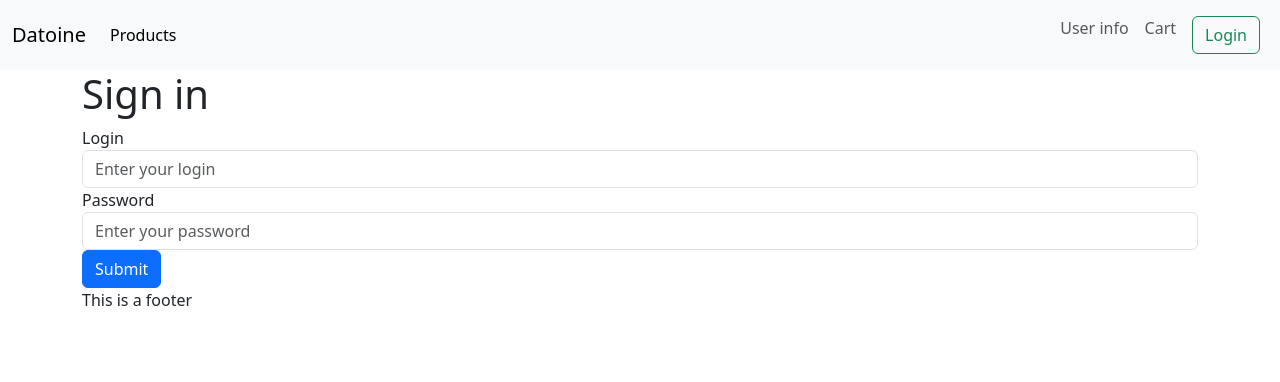
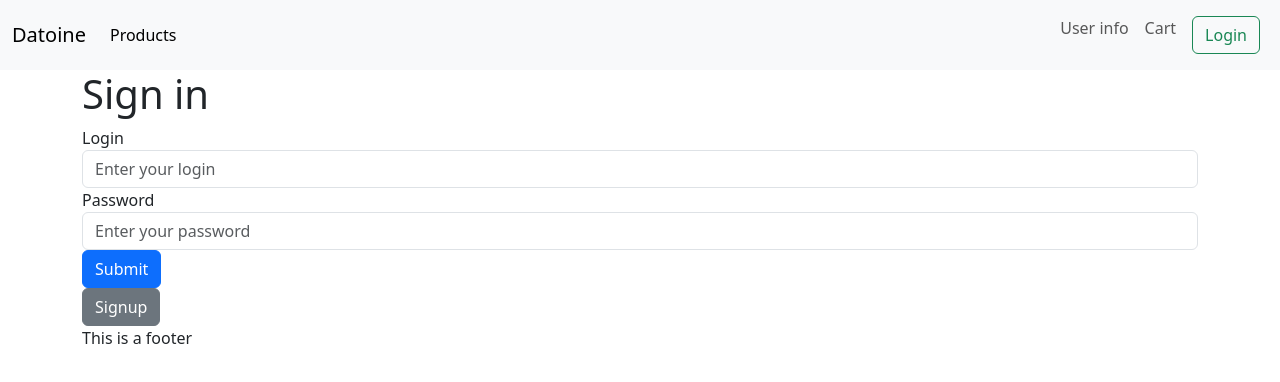
Before and after one commit to Nielk74/ecommerce, an Angular app in the folder datoine/: page /auth/signin in a window 1280 px wide. Shown: the top 382 px of the page. Built offline with nearby package versions, Linux system fonts and the light colour scheme.

Commit message:
added signup button

```diff
--- a/datoine/src/app/auth-page/auth-page.component.html
+++ b/datoine/src/app/auth-page/auth-page.component.html
@@ -1,32 +1,17 @@
 <div class="container">
     <h1>{{title}}</h1>
-  <form #myForm="ngForm" (submit)="onSubmit(myForm)" >
+    <form #myForm="ngForm" (submit)="onSubmit(myForm)">
         <div class="form-group">
             <label for="login">Login</label>
-      <input
-        type="text"
-        name="login"
-        class="form-control"
-        id="login"
-        aria-describedby="loginInput"
-        placeholder="Enter your login"
-        required
-        ngModel
-      />
+            <input type="text" name="login" class="form-control" id="login" aria-describedby="loginInput" placeholder="Enter your login" required ngModel />
         </div>
         <div class="form-group">
             <label for="password">Password</label>
-      <input
-        type="password"
-        name="password"
-        class="form-control"
-        id="password"
-        aria-describedby="passwordInput"
-        placeholder="Enter your password"
-        required
-        ngModel
-      />
+            <input type="password" name="password" class="form-control" id="password" aria-describedby="passwordInput" placeholder="Enter your password" required ngModel />
         </div>
         <button class="btn btn-primary" type="submit" [disabled]="isSubmitting">Submit</button>
+
     </form>
+    @if(authType==="signin"){<a class="nav-link" routerLink="/auth/signup" routerLinkActive="active" ariaCurrentWhenActive="page"><button class="btn btn-secondary">Signup</button></a>} @else {
+    <a class="nav-link" routerLink="/auth/signin" routerLinkActive="active" ariaCurrentWhenActive="page"><button class="btn btn-link" >Already have an account?</button></a>}
 </div>
--- a/datoine/src/app/auth-page/auth-page.component.ts
+++ b/datoine/src/app/auth-page/auth-page.component.ts
@@ -1,16 +1,18 @@
-import { Component, DestroyRef, inject, OnDestroy, OnInit } from '@angular/core';
+import { Component, DestroyRef, inject, OnInit } from '@angular/core';
+import { FormsModule, NgForm } from '@angular/forms';
+import { ActivatedRoute, Router, RouterLink, RouterLinkActive, RouterOutlet } from '@angular/router';
+import { Credentials } from '../core/auth/models/crendentials.model';
 import { AuthService } from '../core/auth/services/auth.service';
-import { FormsModule, NgForm } from '@angular/forms';
-import { ActivatedRoute, Router } from '@angular/router';
-import { Credentials } from '../core/auth/models/crendentials.model';
-import { takeUntilDestroyed } from '@angular/core/rxjs-interop';
 
 @Component({
   selector: 'app-auth-page',
   standalone: true,
   templateUrl: './auth-page.component.html',
   styleUrl: './auth-page.component.scss',
-  imports: [FormsModule],
+  imports: [FormsModule,
+    RouterOutlet,
+    RouterLink,
+    RouterLinkActive],
 })
 export class AuthPageComponent implements OnInit {
   authService = inject(AuthService);
```
Lines whose indentation alone changed are shown as unchanged.
